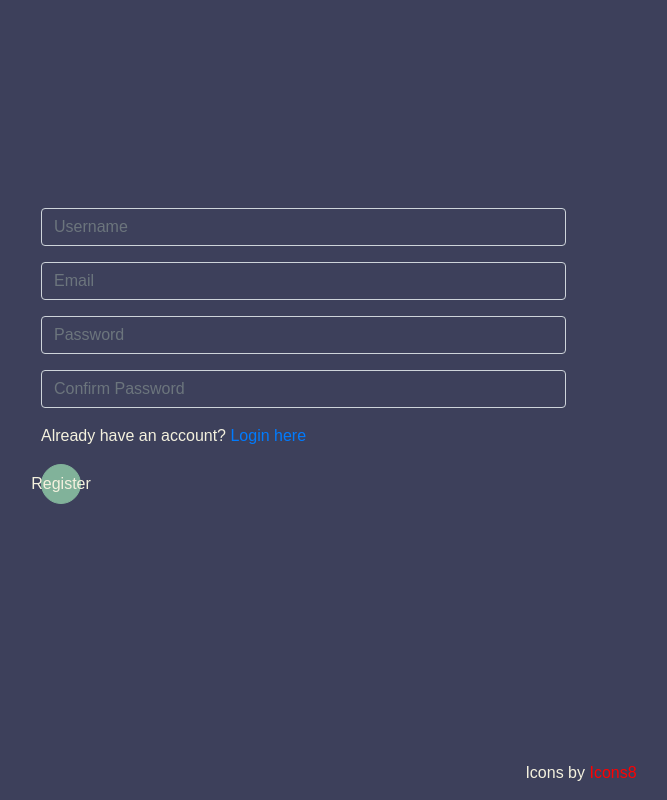
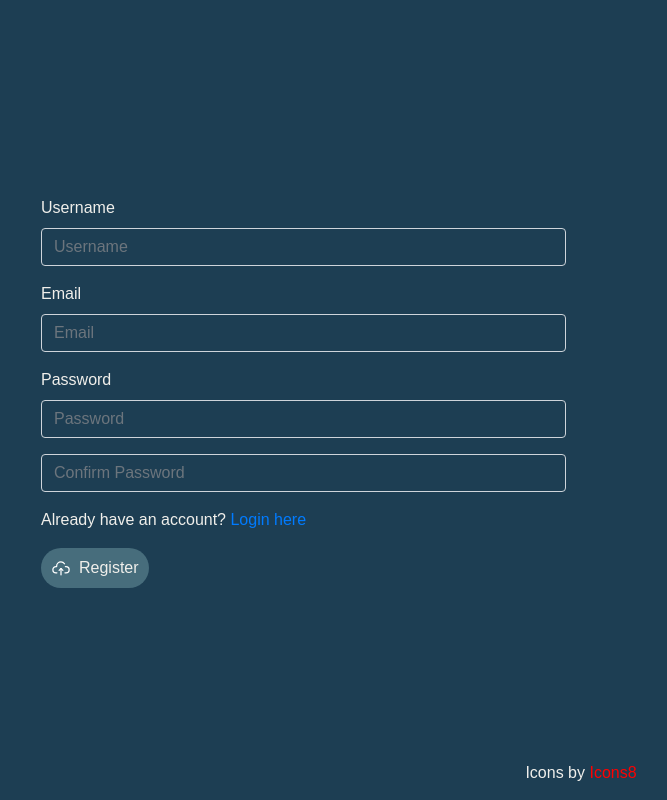
Before and after one commit to malciller/cs50, a Flask app: page /register in a window 1280 px wide. Shown: the whole page, without its empty margins (59-726 px from the left). Run offline with Flask 3, Linux system fonts and the light colour scheme; some libraries are stand-ins or nearby versions.

Commit message:
final updates before beta push to production

```diff
--- a/static/css/style2.css
+++ b/static/css/style2.css
@@ -1,27 +1,14 @@
 /* Root Color Scheme */
 :root {
-    --text-color: #F4F1DE;
-    --header-color: #E07A5F;
-    --background-color: #3D405B;
-    --button-color: #81B29A;
-}
-
-
-/* Hide scrollbar for Chrome, Safari and Opera */
-::-webkit-scrollbar {
-    display: none;
-}
-
-/* Hide scrollbar for IE, Edge, and Firefox */
-* {
-    -ms-overflow-style: none;
-    /* IE and Edge */
-    scrollbar-width: none;
-    /* Firefox */
+    --text-color: #F0EFEB;
+    --header-color: #254B62;
+    --background-color: #1D3E53;
+    --button-color: #476D7C;
 }
 
 img {
     filter: invert(1);
+    background: none;
 }
 
 /* General Styles */
@@ -34,6 +21,7 @@ html {
     background-color: var(--background-color);
     color: var(--text-color);
     font-family: 'Abolition', sans-serif;
+    overflow: hidden;
 }
 
 /* Typography */
@@ -125,7 +141,8 @@ a[data-toggle="tab"],
 .btn-info,
 .btn-danger,
 .btn-warning,
-.btn-secondary {
+.btn-secondary,
+.copy-button {
     background-color: var(--button-color);
     border-color: var(--button-color);
     color: var(--text-color);
@@ -133,7 +150,10 @@ a[data-toggle="tab"],
 
 .btn-signout,
 .btn-signin,
-.btn-send {
+.btn-send,
+.copy-button,
+.btn-register
+ {
     display: flex;
     align-items: center;
     justify-content: center;
@@ -148,6 +168,7 @@ a[data-toggle="tab"],
     cursor: pointer;
 }
 
+.btn-register img,
 .btn-signout img,
 .btn-signin img {
     margin-right: 8px;
--- a/templates/partials/user_info.html
+++ b/templates/partials/user_info.html
@@ -109,16 +109,17 @@
         </button>
     </div>
 </form>
-
+</div>
 
     <!-- Logout Button -->
         <a href="{{ url_for('login') }}" class="btn-signout btn-warning mt-3">
             <img src="{{ url_for('static', filename='images/icons8-unavailable.svg') }}" title="Sign Out" alt="Sign Out Icon"
                 style="width: 20px; height: 20px;"> Sign Out
         </a>
+
         </div>
     </div>
-</div>
+
 <script>
     let currentOpenFormId = null;
 
@@ -140,7 +141,6 @@
 
     // Function to toggle form visibility and button selected state
     function toggleForm(formId, button) {
-        console.log(`Toggling form ${formId}`);
         const form = document.getElementById(formId);
         // Check if the clicked form is already open
         const isFormOpen = form.style.display === 'block';
--- a/templates/register.html
+++ b/templates/register.html
@@ -9,22 +9,28 @@
             <form method="POST" action="" class="needs-validation" novalidate>
                 {{ form.hidden_tag() }}
                 <div class="form-group">
+                    {{ form.username.label(class='form-label') }}
                     {{ form.username(class='form-control', placeholder="Username") }}
                 </div>
                 <div class="form-group">
+                    {{ form.email.label(class='form-label') }}
                     {{ form.email(class='form-control', placeholder="Email") }}
                 </div>
                 <div class="form-group">
+                    {{ form.password.label(class='form-label') }}
                     {{ form.password(class='form-control', placeholder="Password") }}
                 </div>
                 <div class="form-group">
+
                     {{ form.confirm_password(class='form-control', placeholder="Confirm Password") }}
                 </div>
                 <div class="form-footer">
                     <div class="register-prompt mb-3">
                         Already have an account? <a href="{{ url_for('login') }}">Login here</a>
                     </div>
-                    <button type="submit" name="submit" class="btn btn-primary">
+                    <button type="submit" name="submit" class="btn btn-primary btn-register">
+                                                <img src="{{ url_for('static', filename='images/icons8-upload-to-the-cloud.svg') }}" title="Register" alt="Register Icon"
+                                                    style="width: 20px; height: 20px;">
                         Register
                     </button>
                 </div>
```
Also changed, not shown: other parts of static/css/style2.css (+31 -2 lines).
